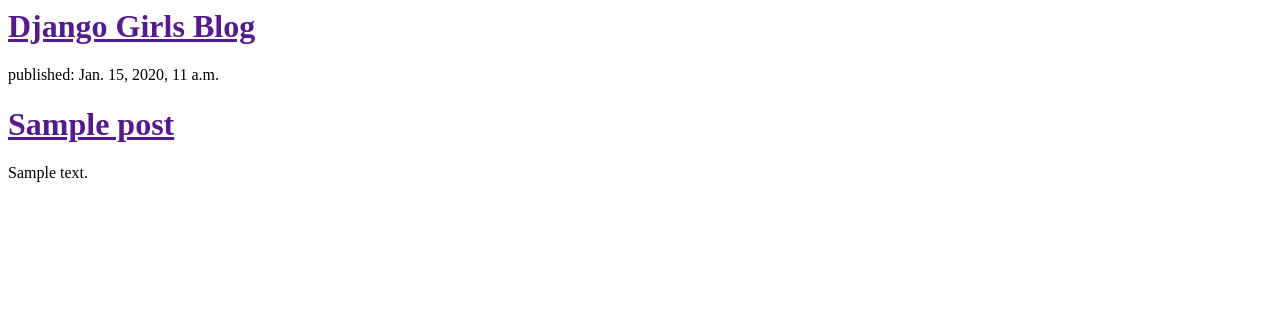
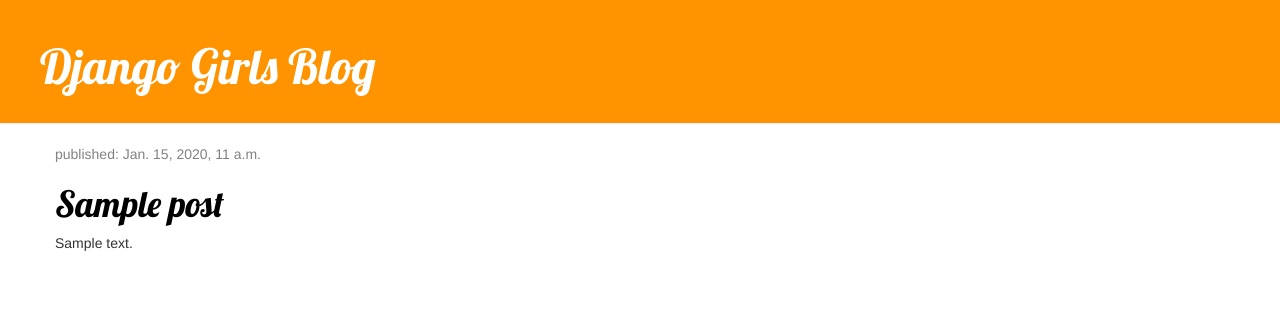
Before and after one commit to gconnect/my-first-blog, a Django app: template blog/templates/blog/post_list.html in a window 1280 px wide. Shown: the top 322 px of the page. Run offline with Django 3.2, Linux system fonts and the light colour scheme; the template is opened without the code that fills it: values that come from a table or form of the project are taken from there, others are empty; tables that the repository leaves empty hold one stand-in row (values such as "Sample post"); some libraries are stand-ins or nearby versions.

Commit message:
Added view and template for detailed blog post as well as CSS for the site.

```diff
--- /dev/null
+++ b/blog/static/css/blog.css
@@ -0,0 +1,42 @@
+h1 a {
+color: #FCA205;
+font-family: 'Lobster';
+}
+
+.page-header {
+background-color: #ff9400 !important;
+margin-top: 0;
+padding: 20px 20px 20px 40px;
+}
+.page-header h1, .page-header h1 a, .page-header h1 a:visited, .page-header h1 a:active {
+color: #ffffff ;
+font-size: 36pt;
+text-decoration: none;
+}
+.content {
+margin-left: 40px;
+}
+h1, h2, h3, h4 {
+font-family: 'Lobster', cursive;
+}
+.date {
+color: #828282;
+}
+.save {
+float: right;
+}
+.post-form textarea, .post-form input {
+width: 100%;
+}
+.top-menu, .top-menu:hover, .top-menu:visited {
+color: #ffffff;
+float: right;
+font-size: 26pt;
+margin-right: 20px;
+}
+.post {
+margin-bottom: 70px;
+}
+.post h1 a, .post h1 a:visited {
+color: #000000;
+}
--- /dev/null
+++ b/blog/templates/blog/base.html
@@ -0,0 +1,24 @@
+{% load staticfiles %}
+<html>
+<head>
+	<title>Django Girls blog</title>
+	<link rel="stylesheet" href="//maxcdn.bootstrapcdn.com/bootstrap/3.2.0/css/bootstrap.min.css">
+	<link rel="stylesheet" href="//maxcdn.bootstrapcdn.com/bootstrap/3.2.0/css/bootstrap-theme.min.css">
+	<link href='//fonts.googleapis.com/css?family=Lobster&subset=latin,latin-ext' rel='stylesheet' type='text/css'>
+	<link rel="stylesheet" href="{% static 'css/blog.css' %}">
+</head>
+	<body>
+
+		<div class="page-header">
+			<h1><a href="/">Django Girls Blog</a></h1>
+		</div>
+		<div class="content container">
+			<div class="row">
+				<div class="col-md-8">
+			{% block content %}
+			{% endblock %}
+			</div>
+		</div>
+		</div>
+	</body>
+</html>
--- a/blog/templates/blog/post_list.html
+++ b/blog/templates/blog/post_list.html
@@ -1,17 +1,14 @@
-<html>
-	<head>
-		<title>Django Girls blog</title>
-	</head>
-<body>
-	<div>
-		<h1><a href="">Django Girls Blog</a></h1>
-		</div>
-		{% for post in posts %}
-	<div>
-		<p>published: {{ post.published_date }}</p>
-		<h1><a href="">{{ post.title }}</a></h1>
-		<p>{{ post.text|linebreaksbr }}</p>
-	</div>
-		{% endfor %}
-</body>
-</html>
+				{% extends 'blog/base.html' %}
+				{% block content %}
+				{% for post in posts %}
+					<div class="post">
+						<div class="date">
+							<p>published: {{ post.published_date }}</p>
+						</div>
+
+						<h1><a href="{% url 'post_detail' pk=post.pk %}">{{ post.title }}</a></h1>
+						<p>{{ post.text|linebreaksbr }}</p>
+					</div>
+				{% endfor %}
+
+				{% endblock content %}
--- a/blog/urls.py
+++ b/blog/urls.py
@@ -3,4 +3,5 @@
 
 urlpatterns = [
 	url(r'^$', views.post_list, name='post_list'),
+	url(r'^post/(?P<pk>\d+)/$', views.post_detail, name='post_detail'),
 ]
--- a/mysite/settings.py
+++ b/mysite/settings.py
@@ -119,6 +119,7 @@
 # Static files (CSS, JavaScript, Images)
 # https://docs.djangoproject.com/en/1.11/howto/static-files/
 
-STATIC_URL = '/static/'
+STATIC_URL = '/static/css/blog.css/'
+# STATIC_URL = '/static/'
 STATIC_ROOT = os.path.join(BASE_DIR, 'static')
 # MESSAGE_STORAGE ='django.contrib.messages.storage.session.SessionStorage'
```
Also changed, not shown: blog/templates/blog/post_detail.html (added, +13 -0 lines), blog/views.py (+6 -1 lines).
